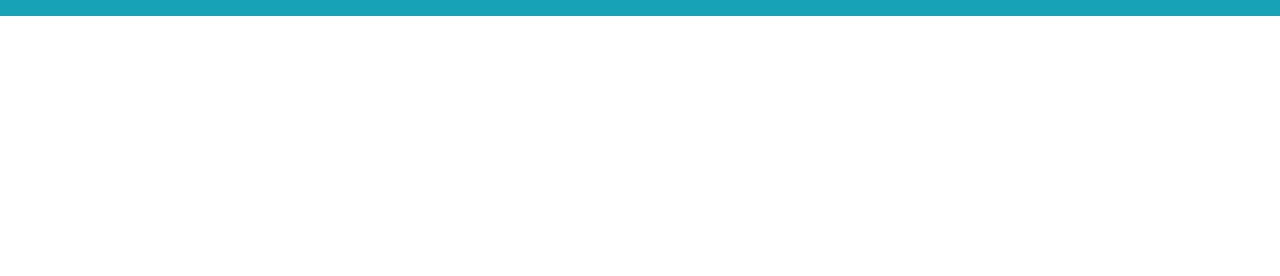
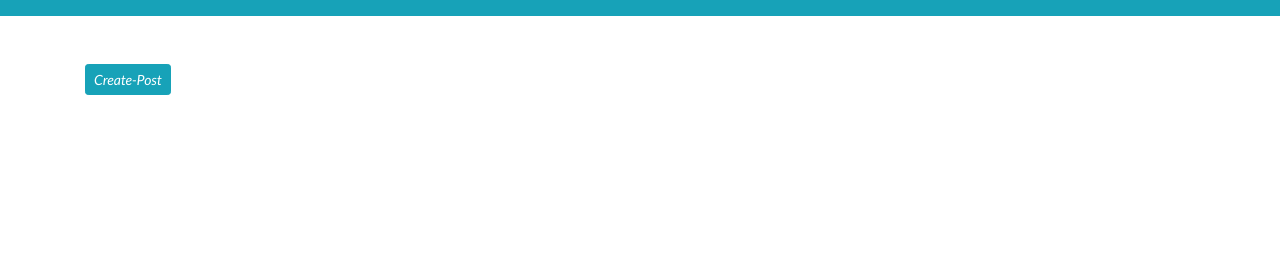
Before and after one commit to tomito26/neighborhood, a Django app: page /post/ in a window 1280 px wide. Shown: the part 66-342 px from the top of the page. Run offline with Django 3.2, Linux system fonts and the light colour scheme; the visitor is signed in with stand-in values (Sample User, id 1); data that the repository does not hold is empty; some libraries are stand-ins or nearby versions.

Commit message:
linked the creat post to the post_list page

```diff
--- a/estate/templates/estate/post_list.html
+++ b/estate/templates/estate/post_list.html
@@ -1,8 +1,8 @@
 {% extends 'estate/base.html' %}
 
 {% block content %}
-<div class="container">
-
+<div class="container pb-5 mb-5 pt-5">
+    <a href="{% url 'post-create' %}" class="btn btn-info btn-sm">Create-Post</a>
     {% for post in posts%}
         <div class="row p-5">
             <div class="col-md-3"></div>
--- a/estate/templates/navbar.html
+++ b/estate/templates/navbar.html
@@ -1,4 +1,4 @@
-<nav class="navbar navbar-expand-lg navbar-dark bg-info">
+<nav class="navbar navbar-expand-lg navbar-dark bg-info fixed">
     <a class="navbar-brand pl-5 mt-3" href="{% url 'home' %}">Hood</a>
     <button class="navbar-toggler" type="button" data-toggle="collapse" data-target="#navbarNavDropdown"
         aria-controls="navbarNavDropdown" aria-expanded="false" aria-label="Toggle navigation">
--- a/estate/urls.py
+++ b/estate/urls.py
@@ -13,5 +13,5 @@ urlpatterns = [
     path('post/new/',PostCreateView.as_view(),name='post-create'),
     path('post/<int:pk>/',PostDetailVew.as_view(), name='post-detail'),
     path('post/<int:pk>/update/',PostUpdateView.as_view(), name='post-update'),
-     path('post/<int:pk>/delete/',PostDeleteView.as_view(), name='post-delete'),
+    path('post/<int:pk>/delete/',PostDeleteView.as_view(), name='post-delete'),
 ]
--- a/estate/views.py
+++ b/estate/views.py
@@ -56,6 +56,7 @@ class PostListView(LoginRequiredMixin,ListView):
     model = Post
     template_name = 'estate/post_list.html'
     context_object_name = 'posts'
+    ordering = '-date_posted'
 
 class PostCreateView(CreateView):
     model = Post
```
